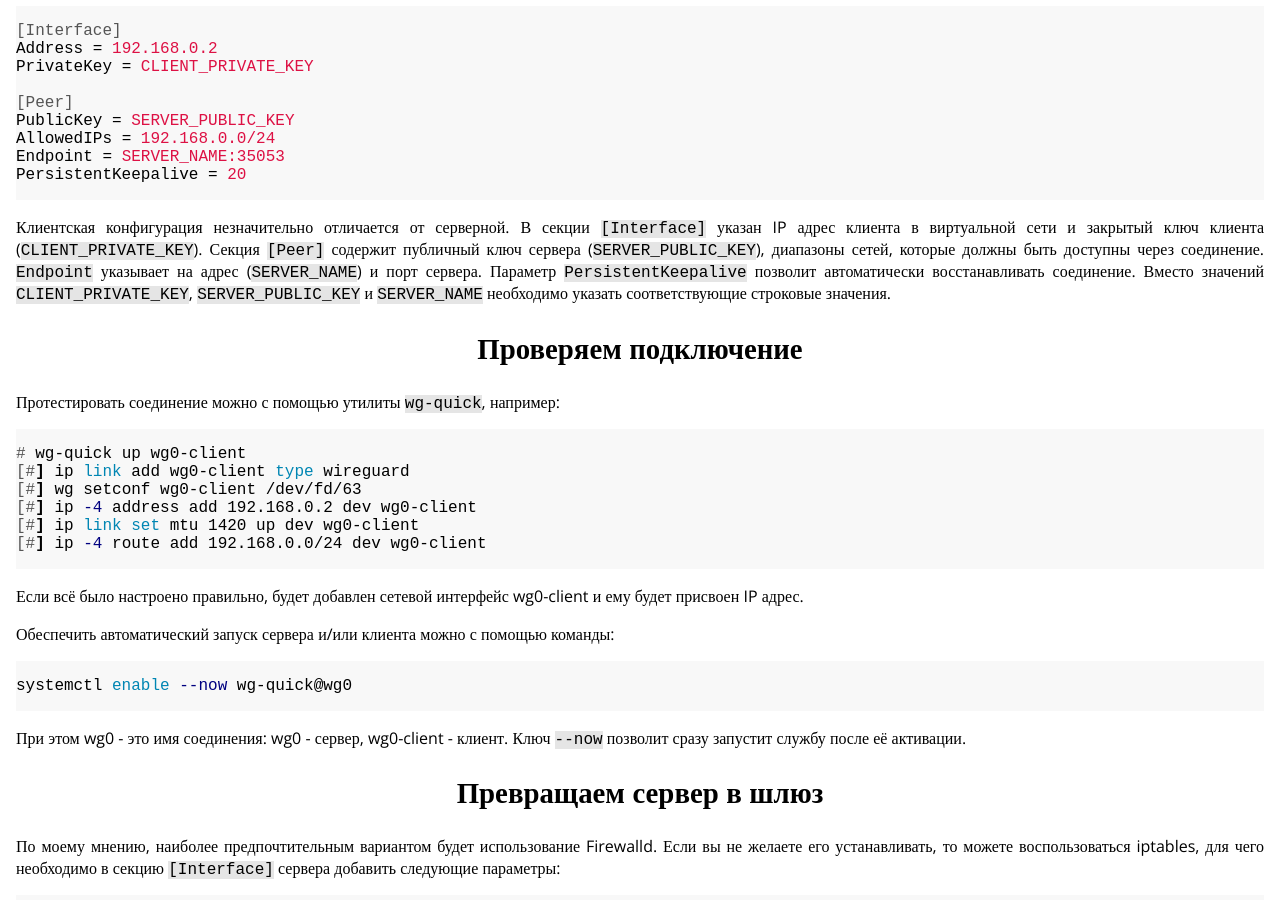
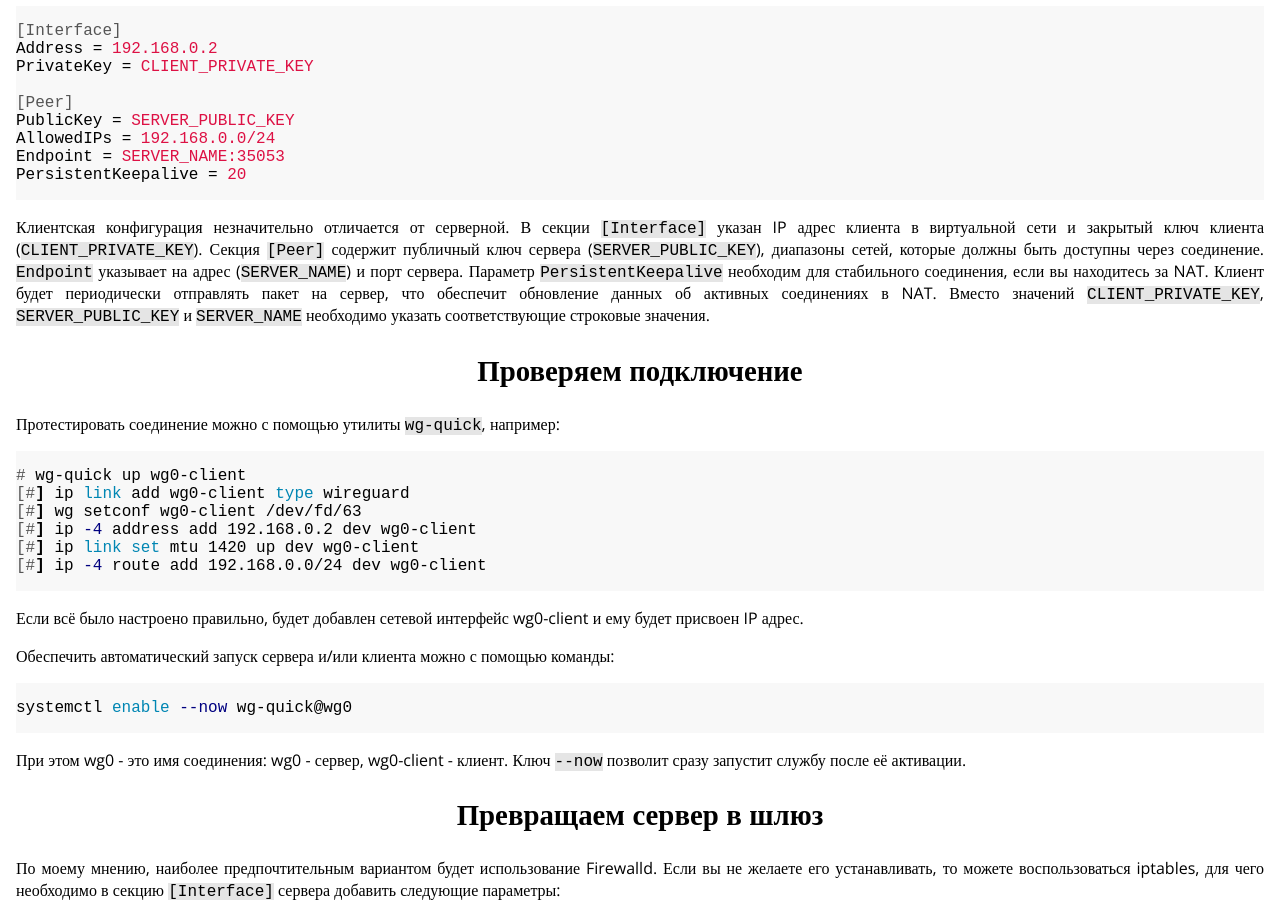
Before and after one commit to fsa/site, a Jekyll site: the page built from _posts/2022-04-10-wireguard.md, in a window 1280 px wide and 900 px high, scrolled down 1860 px. Built offline with Jekyll 4.4.1, drawn with Linux system fonts in a browser that asks for light colours; comment, search, counter and statistics services are not loaded.

Commit message:
Неточность в тексте про Wireguard.

````diff
--- a/_posts/2022-04-10-wireguard.md
+++ b/_posts/2022-04-10-wireguard.md
@@ -80,7 +80,7 @@
 PersistentKeepalive = 20
 ```
 
-Клиентская конфигурация незначительно отличается от серверной. В секции `[Interface]` указан IP адрес клиента в виртуальной сети и закрытый ключ клиента (`CLIENT_PRIVATE_KEY`). Секция `[Peer]` содержит публичный ключ сервера (`SERVER_PUBLIC_KEY`), диапазоны сетей, которые должны быть доступны через соединение. `Endpoint` указывает на адрес (`SERVER_NAME`) и порт сервера. Параметр `PersistentKeepalive` позволит автоматически восстанавливать соединение. Вместо значений `CLIENT_PRIVATE_KEY`, `SERVER_PUBLIC_KEY` и `SERVER_NAME` необходимо указать соответствующие строковые значения.
+Клиентская конфигурация незначительно отличается от серверной. В секции `[Interface]` указан IP адрес клиента в виртуальной сети и закрытый ключ клиента (`CLIENT_PRIVATE_KEY`). Секция `[Peer]` содержит публичный ключ сервера (`SERVER_PUBLIC_KEY`), диапазоны сетей, которые должны быть доступны через соединение. `Endpoint` указывает на адрес (`SERVER_NAME`) и порт сервера. Параметр `PersistentKeepalive` необходим для стабильного соединения, если вы находитесь за NAT. Клиент будет периодически отправлять пакет на сервер, что обеспечит обновление данных об активных соединениях в NAT. Вместо значений `CLIENT_PRIVATE_KEY`, `SERVER_PUBLIC_KEY` и `SERVER_NAME` необходимо указать соответствующие строковые значения.
 
 ## Проверяем подключение
 
````
